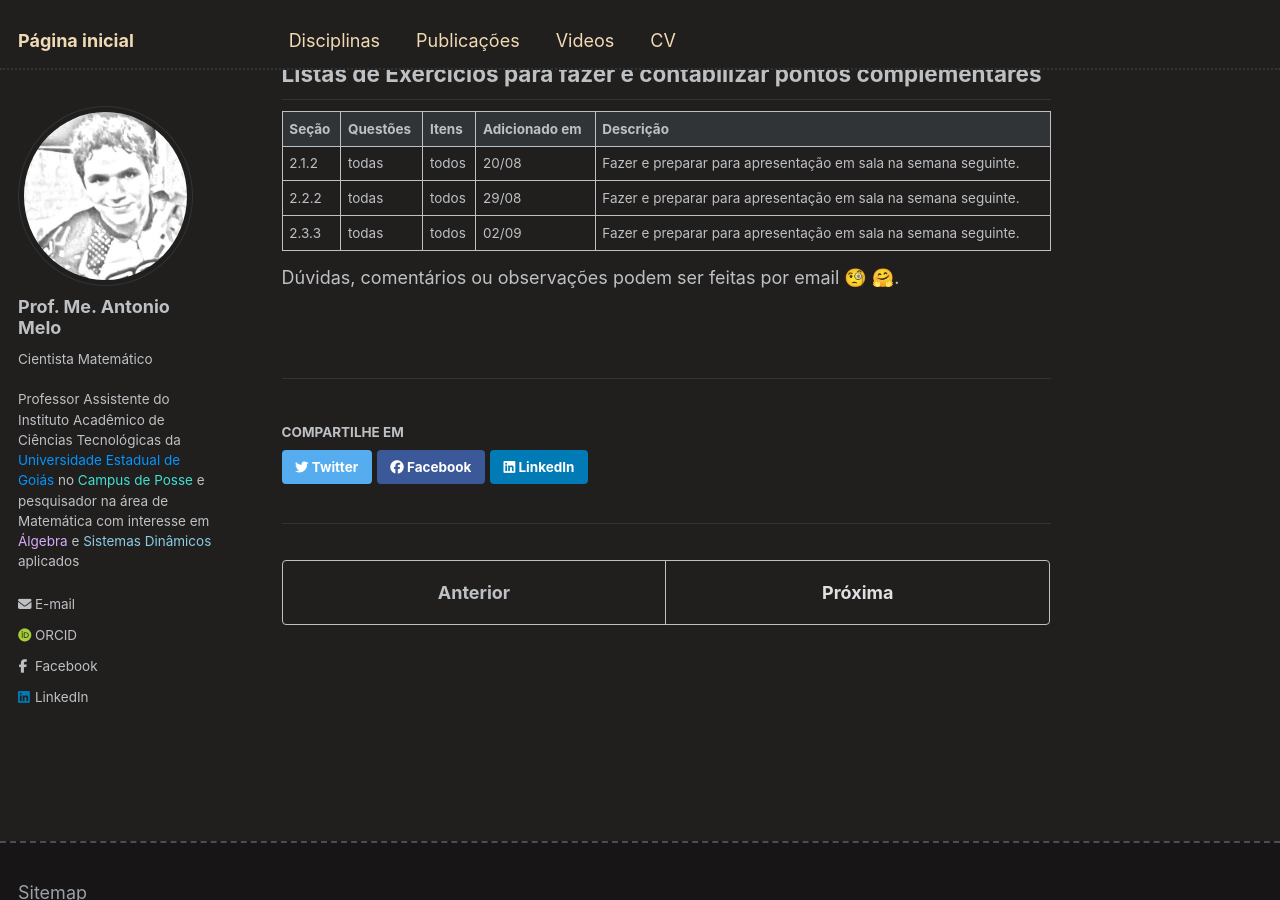
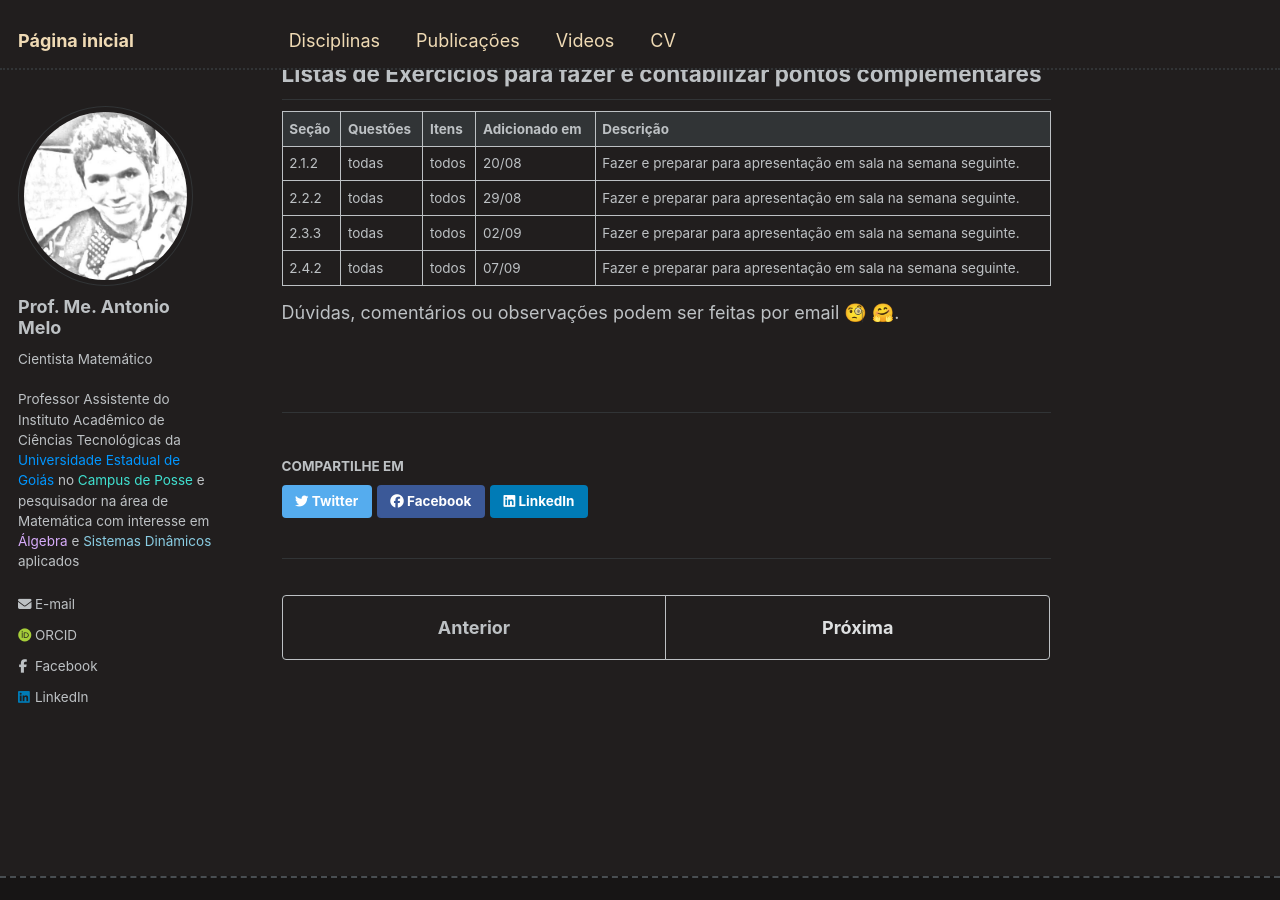
Before and after one commit to antmelo/antmelo.github.io, a Jekyll site: the page built from _teaching/2025-2-calculo.md, in a window 1280 px wide and 900 px high, scrolled down 1140 px. Built offline with Jekyll 4.4.1, drawn with Linux system fonts in a browser that asks for light colours; some web fonts are replaced.

Commit message:
Update 2025-2-calculo.md

```diff
--- a/_teaching/2025-2-calculo.md
+++ b/_teaching/2025-2-calculo.md
@@ -41,7 +41,7 @@ que está disponível em versão preliminar para [Download Aqui](https://antmelo
 | 2.1.2  |  todas | todos  | 20/08   | Fazer e preparar para apresentação em sala na semana seguinte.   |
 | 2.2.2  |  todas | todos  | 29/08   | Fazer e preparar para apresentação em sala na semana seguinte.   |
 | 2.3.3  |  todas | todos  | 02/09   | Fazer e preparar para apresentação em sala na semana seguinte.   |
-
+| 2.4.2  |  todas | todos  | 07/09   | Fazer e preparar para apresentação em sala na semana seguinte.   |
 
 
    Dúvidas, comentários ou observações podem ser feitas por email &#129488; &#129303;.
```
